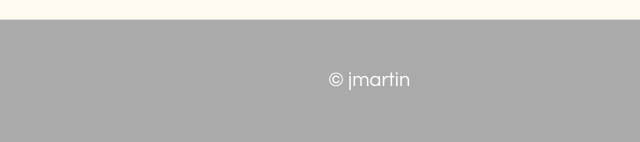
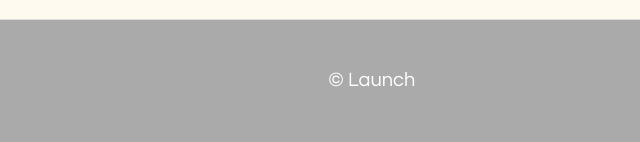
Before and after one commit to jmartin1000/html-me-something, a plain HTML site: page index.html in a window 1280 px wide. Shown: the part 7489-7631 px from the top of the page, 640-1280 px from the left. Drawn offline with Linux system fonts and the light colour scheme.

Commit message:
minor tweak to footer

```diff
--- a/index.html
+++ b/index.html
@@ -388,6 +388,6 @@
     </body>
     <footer>
         <a href="https://lslaunch.weebly.com/be-informed.html" target="_blank"><img src="./images/balloon.png" width="75" height="75"></a><h5>Learn More</h5>
-        <p class="footer">&copy jmartin</p>
+        <p class="footer">&copy Launch</p>
     </footer>
 </html>
```
